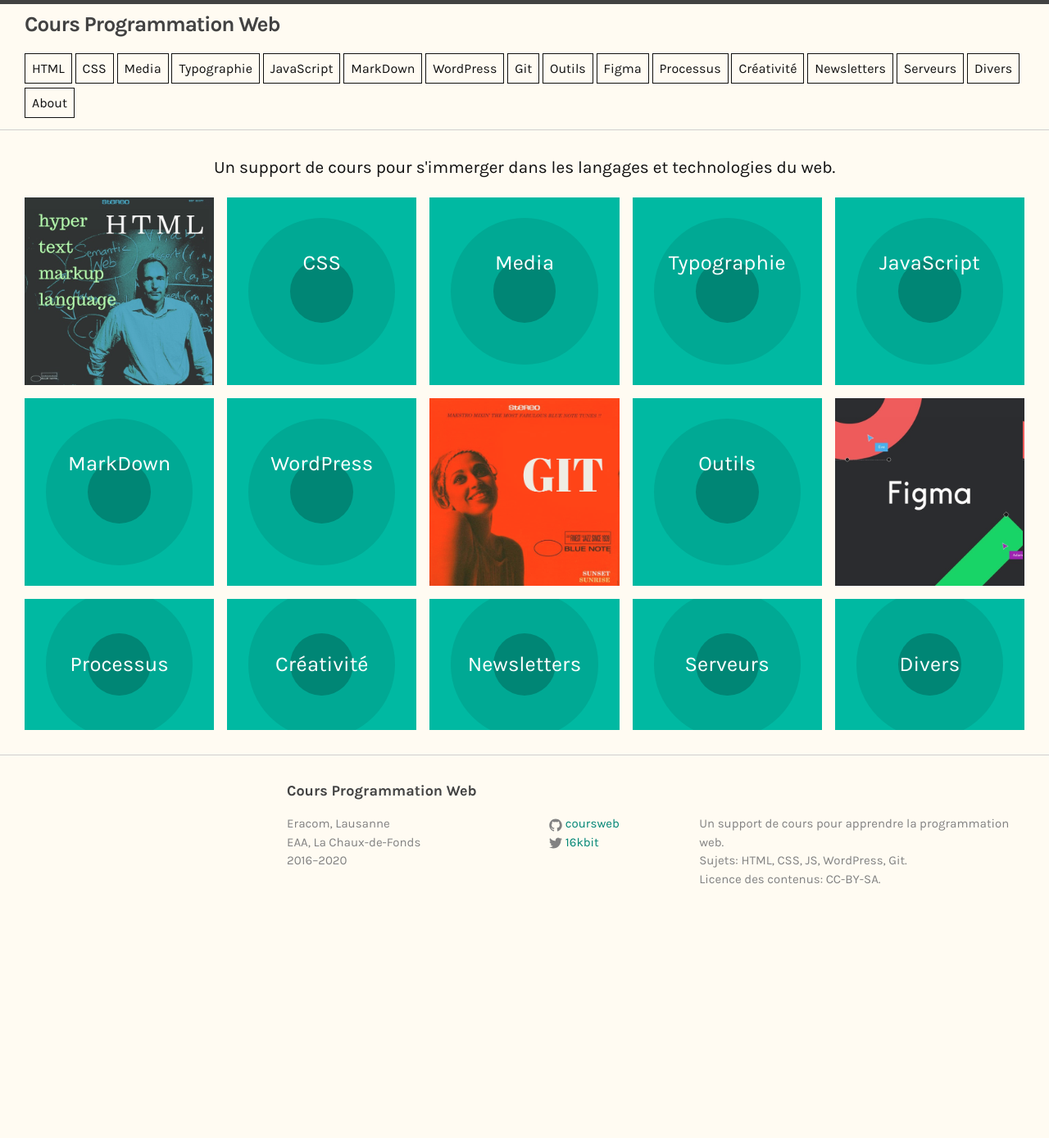
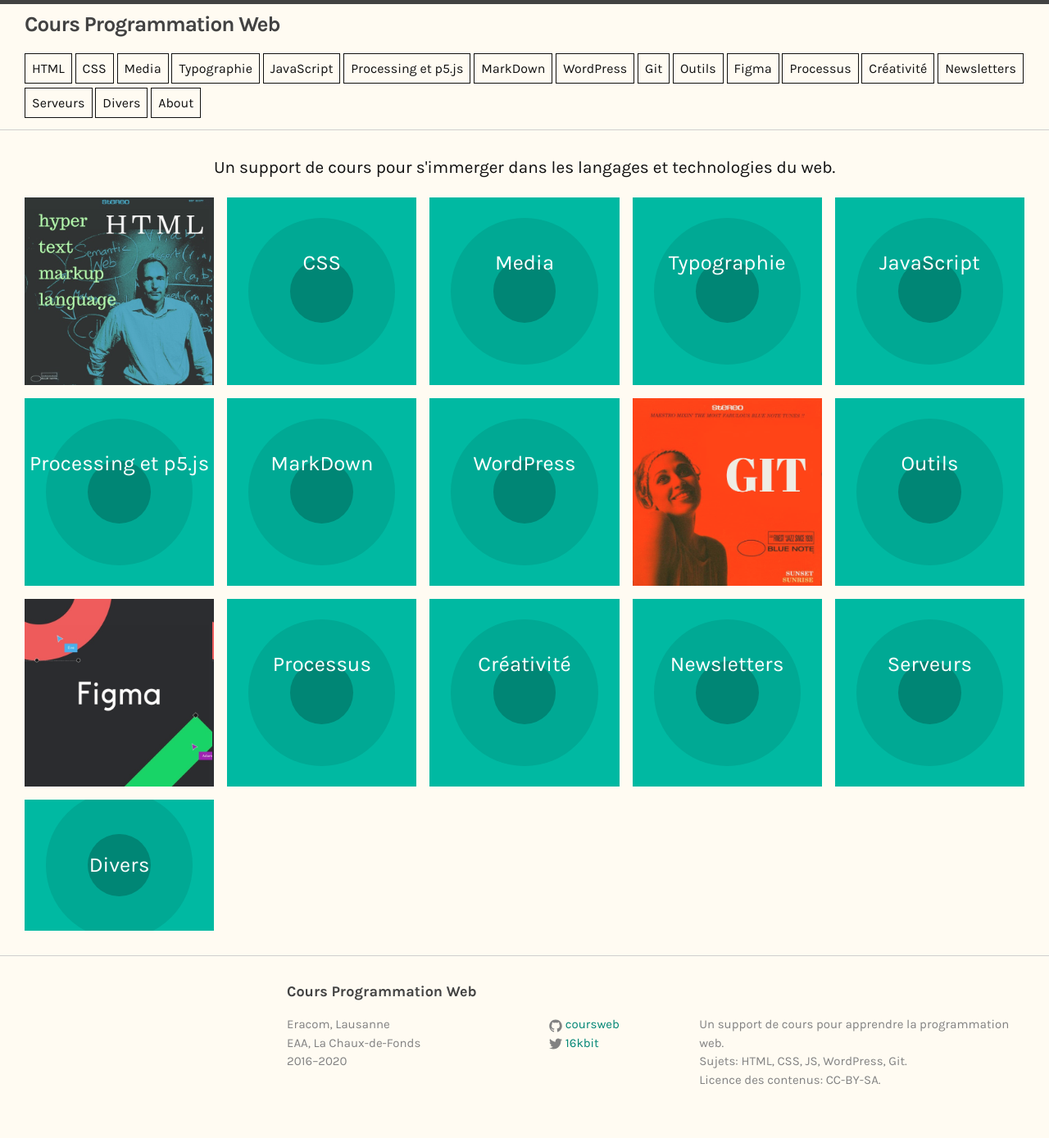
Before and after one commit to coursweb/coursweb.github.io, a Jekyll site: the page built from index.html, in a window 1280 px wide. Shown: the whole page at 82% size. Built offline with Jekyll 4.4.1, drawn with Linux system fonts in a browser that asks for light colours; before the commit the page ends 1144 px from its top, so only the background shows below that.

Commit message:
ajout Processing

```diff
--- a/_config.yml
+++ b/_config.yml
@@ -48,6 +48,8 @@ chapters:
    url: typographie
  - title: JavaScript
    url: javascript
+ - title: Processing et p5.js
+   url: processing
  - title: MarkDown
    url: markdown
  - title: WordPress
```
